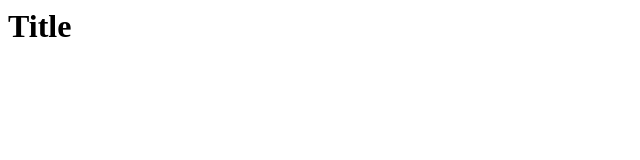
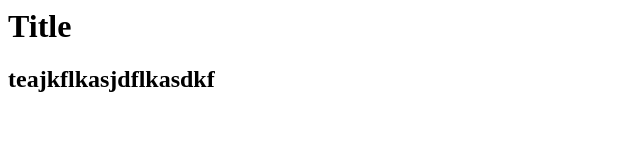
Before and after one commit to jinjayson/Test, a plain HTML site: page index.html in a window 1280 px wide. Shown: the whole page, without its empty margins (0-640 px from the left). Drawn offline with Linux system fonts and the light colour scheme.

Commit message:
adding content

```diff
--- a/index.html
+++ b/index.html
@@ -1,5 +1,6 @@
 <html>
 <body>
 <h1> Title </h1>
+<h2> teajkflkasjdflkasdkf </h2>
 </body>
 </html>
```
